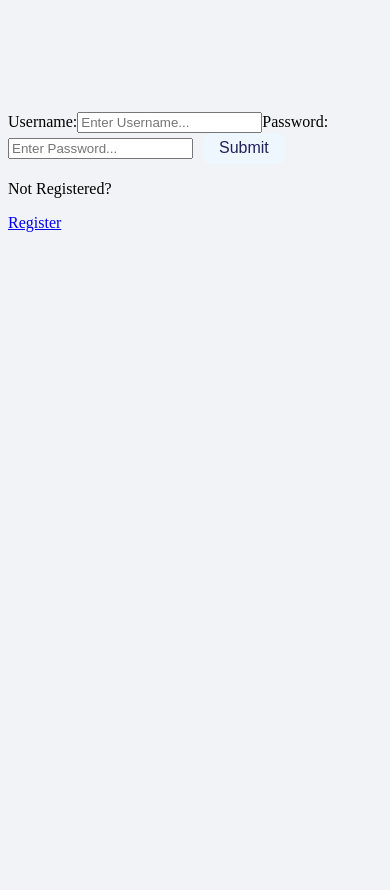
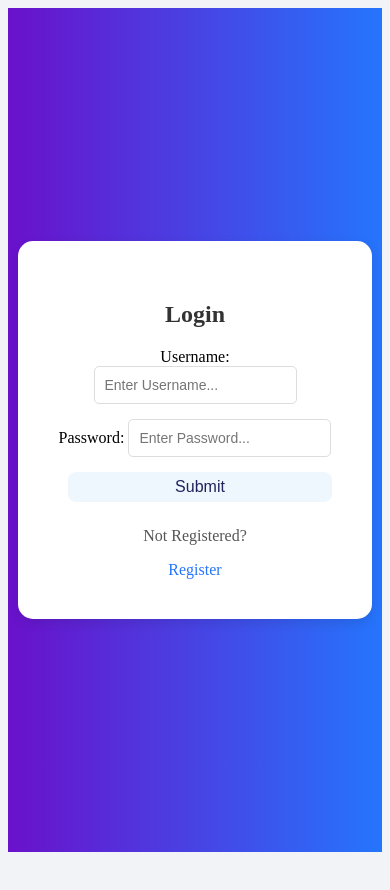
Before and after one commit to Ballursajeed/Blog-App, a React (Vite) app in the folder client/: page /login in a window 390 px wide. Shown: the top 890 px of the page. After the commit the page ends 860 px from the top, so only its background shows below. Built offline with nearby package versions, Linux system fonts and the light colour scheme; no server answers.

Commit message:
Added Responsiv UI to Login Component

```diff
--- a/client/src/components/Login.jsx
+++ b/client/src/components/Login.jsx
@@ -6,6 +6,8 @@ import { loginStart, loginFailure, loginSuccess, } from '../auth/authSlice';
 import { useDispatch } from 'react-redux';
 import { Link } from 'react-router-dom';
 import { useNavigate } from 'react-router-dom';
+import { ToastContainer, toast } from 'react-toastify';
+import 'react-toastify/dist/ReactToastify.css'; // Import the styles
 
 const Login = () => {
     const [username, setUsername] = useState('')
@@ -30,42 +32,61 @@ const Login = () => {
                        user:res.data.user,
                        token: res.data.refreshToken
                 }))
-
+                toast.success('LoggedIn Successfully!', {
+                  position: "top-center",
+                  autoClose: 2000,
+                  hideProgressBar: false,
+                  closeOnClick: true,
+                  pauseOnHover: true,
+                  draggable: true,
+                  onClose: () => {
+                    navigate("/home")
+                  }
+              })
               }
 
-              navigate("/home")
 
        } catch (error) {
         console.log(error?.response?.data);
         dispatch(loginFailure)
+        toast.error(`${error?.response?.data?.message}`,{
+          position: "top-center",
+                autoClose: 5000,
+                hideProgressBar: false,
+                closeOnClick: true,
+                pauseOnHover: true,
+                draggable: true,
+        })
        }
 
     }
 
   return (
     <div>
-     <div className="container">
+     <div className="registerContainer">
 
+     <div className="register">
+      <h2>Login</h2>
         <form action="" method='post' onSubmit={submitHandler}>
-
-
-
-
-        <label htmlFor="username">Username:</label>
+          <div>
+            <label htmlFor="username">Username: </label>
             <input type="text"
                   placeholder='Enter Username...'
                   id='username'
                   value={username}
                   onChange={(e) => setUsername(e.target.value)}
             />
+          </div>
 
-        <label htmlFor="password">Password:</label>
+         <div>
+            <label htmlFor="password">Password: </label>
             <input type="text"
                   placeholder='Enter Password...'
                   id='password'
                   value={password}
                   onChange={(e) => setPassword(e.target.value)}
             />
+         </div>
 
       <button type='submit' className='btn'>Submit</button>
       <div>
@@ -73,8 +94,12 @@ const Login = () => {
         <Link to="/">Register</Link>
       </div>
       </form>
+     </div>
+
+
 
      </div>
+     <ToastContainer />
     </div>
   )
 }
```
Also changed, not shown: client/src/components/Register.jsx (+4 -4 lines). Lines whose indentation alone changed are shown as unchanged.
